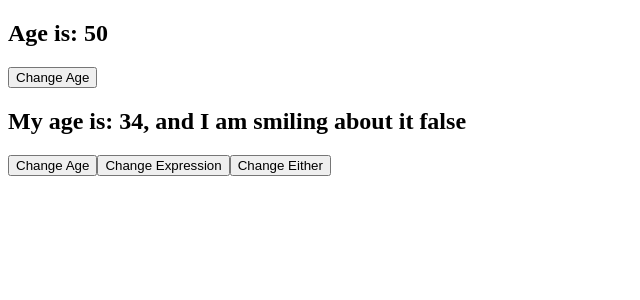
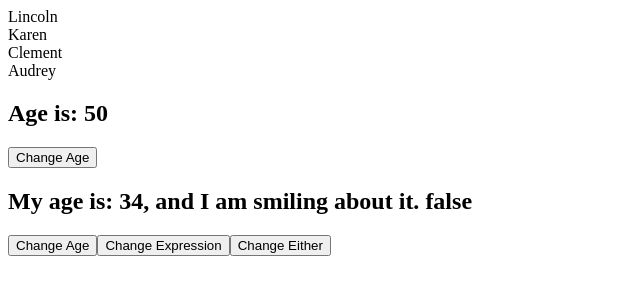
Before and after one commit to ClementBuchanan/todo, a React (Create React App) app in the folder state/: page / in a window 1280 px wide. Shown: the top 300 px of the page, without its empty margins (0-640 px from the left). Built offline with nearby package versions, Linux system fonts and the light colour scheme.

Commit message:
ACP for lab-31

```diff
--- a/state/package.json
+++ b/state/package.json
@@ -7,6 +7,7 @@
     "@testing-library/react": "^11.2.7",
     "@testing-library/user-event": "^12.8.3",
     "react": "^17.0.2",
+    "react-bootstrap": "^1.6.1",
     "react-dom": "^17.0.2",
     "react-scripts": "4.0.3",
     "web-vitals": "^1.1.2"
--- a/state/src/App.js
+++ b/state/src/App.js
@@ -1,9 +1,12 @@
 import AgeWithClass from './age-class.js';
 import AgeWithFunction from './age-function.js';
+import Family from './family.js';
 
 function App() {
   return (
     <div className="App">
+      <Family people={['Lincoln', 'Karen', 'Clement',
+        'Audrey']} />
       <AgeWithClass age={50} />
       <AgeWithFunction age={34} />
     </div>
--- a/state/src/age-function.js
+++ b/state/src/age-function.js
@@ -1,4 +1,6 @@
 import React, { useState, useEffect } from 'react';
+import { Button } from 'react-bootstrap';
+
 
 function Age(props) {
 
@@ -18,7 +20,7 @@ function Age(props) {
     setEither(!either);
   }
 
-  //This will simulate when the componentMounted... runs ONLY ONCE on the 1st run
+  //This will simulate when the componentMounts... runs ONLY ONCE on the 1st run
   useEffect(() => {
     console.log('this runs everytime the component mounts/runs ONLY ONCE!')
   }, []);
@@ -37,24 +39,28 @@ function Age(props) {
 
   //This one runs  either when 'age' changes or when 'changeExpression' changes.
   useEffect(() => {
+    console.log('This runs when facial expression changes')
+  }, [smiling]);
+
+  //This one runs  either when 'age' changes or when 'changeExpression' changes.
+  //will use this all the time
+  useEffect(() => {
     console.log('This runs when either age or facial expression changes')
   }, [age, smiling]);
 
-  //This one will simulate when the componentUnmount()
+  //This one will simulate when the componentUnmounst()
+  //will run before the next render cycle starts
   useEffect(() => {
     return () => console.log('The component unmounted. GOOD BYE')
-  }, [])
+  })
 
   return (
     <>
-      <h2>My age is: {age}, and I am smiling about it {smiling.toString()}</h2>
-      <button onClick={changeAge}>Change Age</button>
-      <button onClick={changeExpression}>Change Expression</button>
-      <button onClick={changeEither}>Change Either</button>
+      <h2>My age is: {age}, and I am smiling about it. {smiling.toString()}</h2>
+      <Button onClick={changeAge}>Change Age</Button>
+      <Button onClick={changeExpression}>Change Expression</Button>
+      <Button onClick={changeEither}>Change Either</Button>
     </>
   )
 }
-
-
-
 export default Age;
--- /dev/null
+++ b/state/src/family.js
@@ -0,0 +1,22 @@
+import React, { useState } from 'react';
+import { ListGroup } from 'react-bootstrap';
+
+function Family(props) {
+  const [family, setFamily] = useState(props.people);
+  const [modalOpen, setModalOpen] = useState(false);
+
+  const showModal = (person) => {
+    console.log('person');
+  }
+
+  return (
+    <ListGroup horizontal>
+      {
+        family.map((person =>
+          <ListGroup.Item key={person} onClick={() => showModal(person)}>{person}</ListGroup.Item>
+        ))
+      }
+    </ListGroup>
+  )
+}
+export default Family;
```
Also changed, not shown: 1 other file (tests, documents, lock files or other folders).
